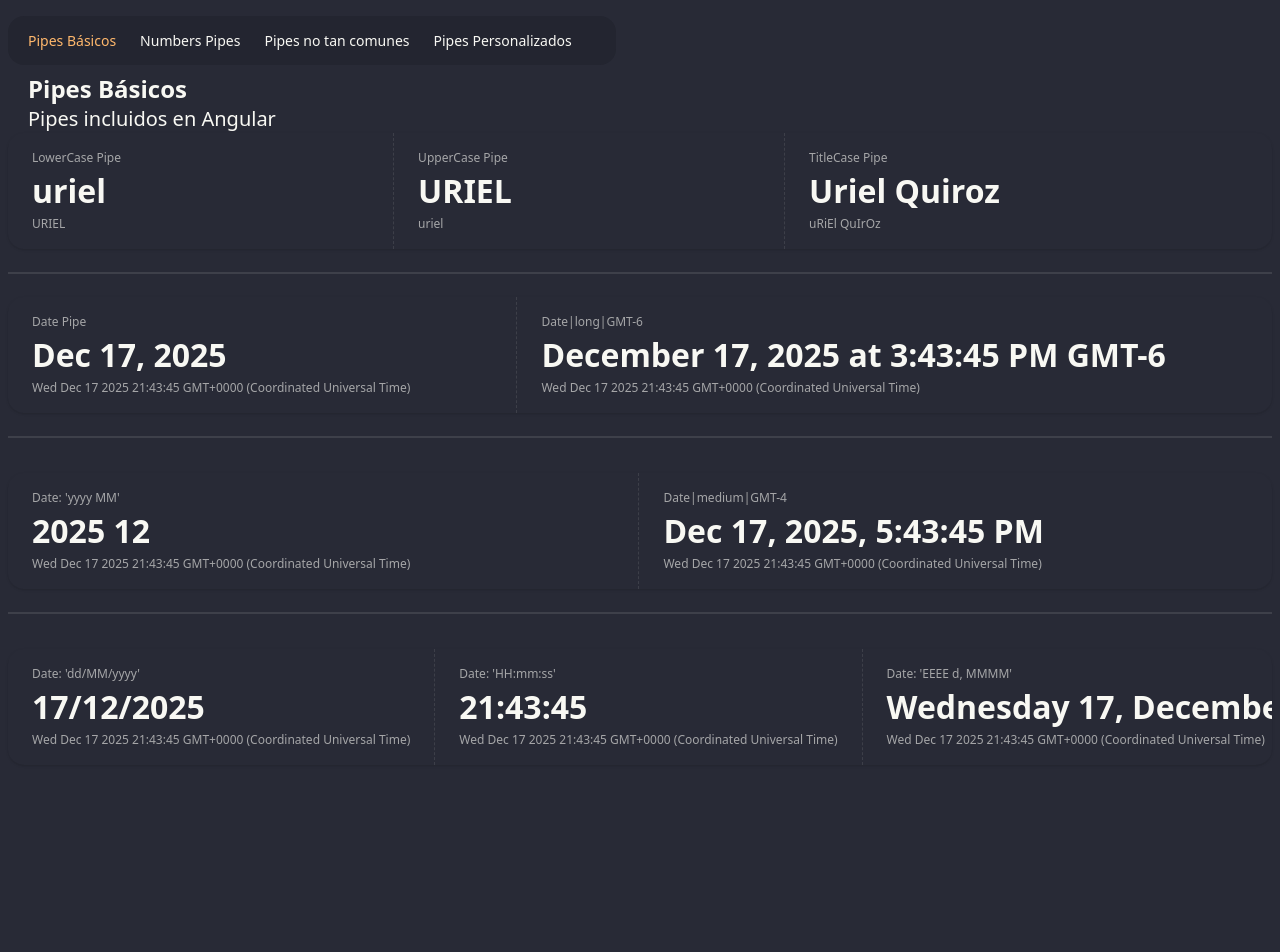
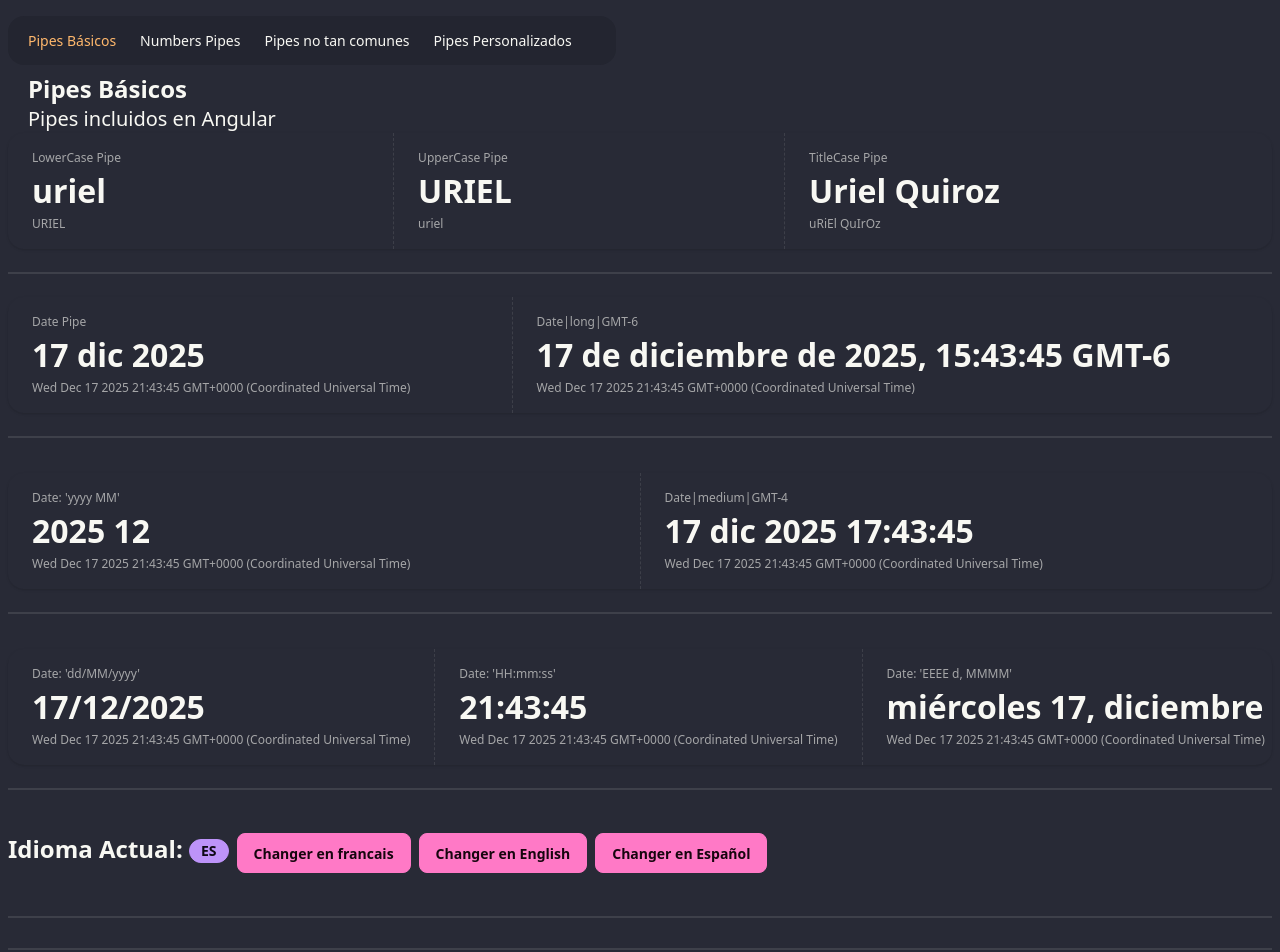
Before and after one commit to UrielQuiroz/pipes-app, an Angular app: page /basic in a window 1280 px wide. Shown: the top 952 px of the page. Before the commit the page ends 800 px from the top, so only its background shows below. Built offline with nearby package versions, Linux system fonts and the light colour scheme.

Commit message:
Cambiando idioma dinamicamente

```diff
--- a/src/app/app.config.ts
+++ b/src/app/app.config.ts
@@ -1,12 +1,27 @@
-import { ApplicationConfig, provideBrowserGlobalErrorListeners, provideZoneChangeDetection } from '@angular/core';
+import { ApplicationConfig, LOCALE_ID, provideBrowserGlobalErrorListeners, provideZoneChangeDetection } from '@angular/core';
 import { provideRouter } from '@angular/router';
 
 import { routes } from './app.routes';
+import { registerLocaleData } from '@angular/common';
+
+import localeEs from '@angular/common/locales/es-MX'
+import localeFr from '@angular/common/locales/fr'
+import { LocalService } from './services/local.service';
+
+registerLocaleData(localeEs, 'es')
+registerLocaleData(localeFr, 'fr')
 
 export const appConfig: ApplicationConfig = {
   providers: [
     provideBrowserGlobalErrorListeners(),
     provideZoneChangeDetection({ eventCoalescing: true }),
-    provideRouter(routes)
+    provideRouter(routes),
+
+    {
+      provide: LOCALE_ID,
+      // useValue: 'fr'
+      deps: [LocalService],
+      useFactory: (localService: LocalService) => localService.getLocale
+    }
   ]
 };
--- a/src/app/pages/basic-page/basic-page.html
+++ b/src/app/pages/basic-page/basic-page.html
@@ -76,3 +76,20 @@
     <div class="stat-desc">{{ customDate() }}</div>
   </div>
 </div>
+
+<div class="divider"></div>
+
+<div class="flex flex-grow gap-2 py-5">
+  <h1 class="text-2xl font-bold">
+    Idioma Actual:
+    <span class="badge badge-secondary">{{ currentLocale() | uppercase}}</span>
+  </h1>
+
+  <button class="btn btn-primary" (click)="changeLocale('fr')">Changer en francais</button>
+  <button class="btn btn-primary" (click)="changeLocale('en')">Changer en English</button>
+  <button class="btn btn-primary" (click)="changeLocale('es')">Changer en Español</button>
+</div>
+
+<div class="divider"></div>
+<div class="divider"></div>
+<div class="divider"></div>
--- a/src/app/pages/basic-page/basic-page.ts
+++ b/src/app/pages/basic-page/basic-page.ts
@@ -1,5 +1,6 @@
 import { DatePipe, LowerCasePipe, TitleCasePipe, UpperCasePipe } from '@angular/common';
-import { ChangeDetectionStrategy, Component, effect, signal } from '@angular/core';
+import { ChangeDetectionStrategy, Component, effect, inject, LOCALE_ID, signal } from '@angular/core';
+import { AvailableLocale, LocalService } from '../../services/local.service';
 
 @Component({
   selector: 'app-basic-page',
@@ -10,6 +11,10 @@
   changeDetection: ChangeDetectionStrategy.OnPush,
 })
 export default class BasicPage {
+
+  localeService = inject(LocalService);
+  currentLocale = signal(inject(LOCALE_ID))
+
   nameLower = signal('uriel');
   nameUpper = signal('URIEL');
   fullName = signal('uRiEl QuIrOz');
@@ -20,7 +25,6 @@
 
     const interval = setInterval(() => {
       this.customDate.set( new Date() );
-      console.log('tick')
     }, 1000);
 
     onCleanup(() => {
@@ -28,4 +32,9 @@
     })
 
   })
+
+  changeLocale(locale: AvailableLocale) {
+    console.log({ locale })
+    this.localeService.changeLocale(locale);
+  }
 }
--- /dev/null
+++ b/src/app/services/local.service.ts
@@ -0,0 +1,28 @@
+import { Injectable, signal } from '@angular/core';
+
+export type AvailableLocale = 'es'|'fr'|'en';
+
+@Injectable({
+  providedIn: 'root'
+})
+export class LocalService {
+
+  private currentLocale = signal<AvailableLocale>('fr');
+
+  constructor() {
+    this.currentLocale.set(
+      (localStorage.getItem('locale') as AvailableLocale) ?? 'es'
+    )
+  }
+
+  get getLocale() {
+    return this.currentLocale()
+  }
+
+  changeLocale(locale: AvailableLocale) {
+    localStorage.setItem('locale', locale);
+    this.currentLocale.set(locale);
+    window.location.reload();
+  }
+
+}
```
